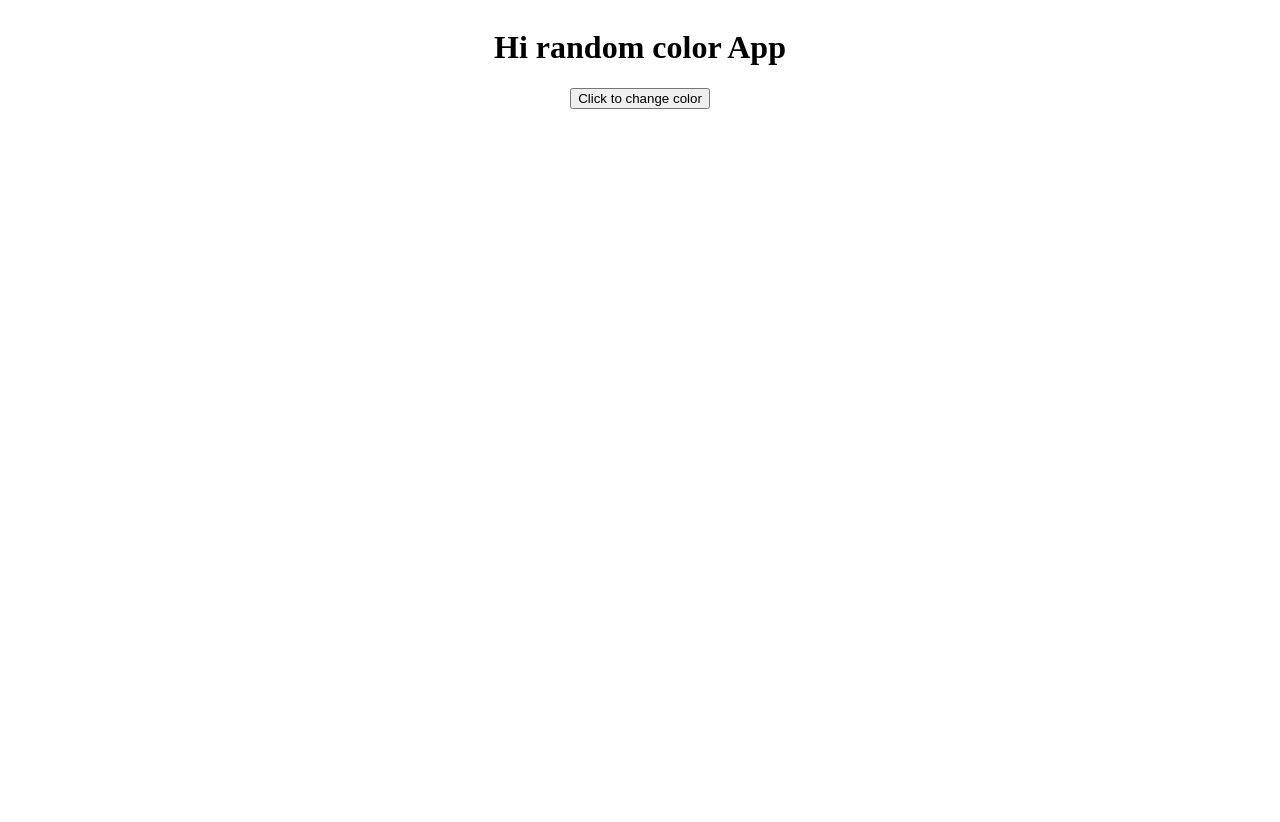
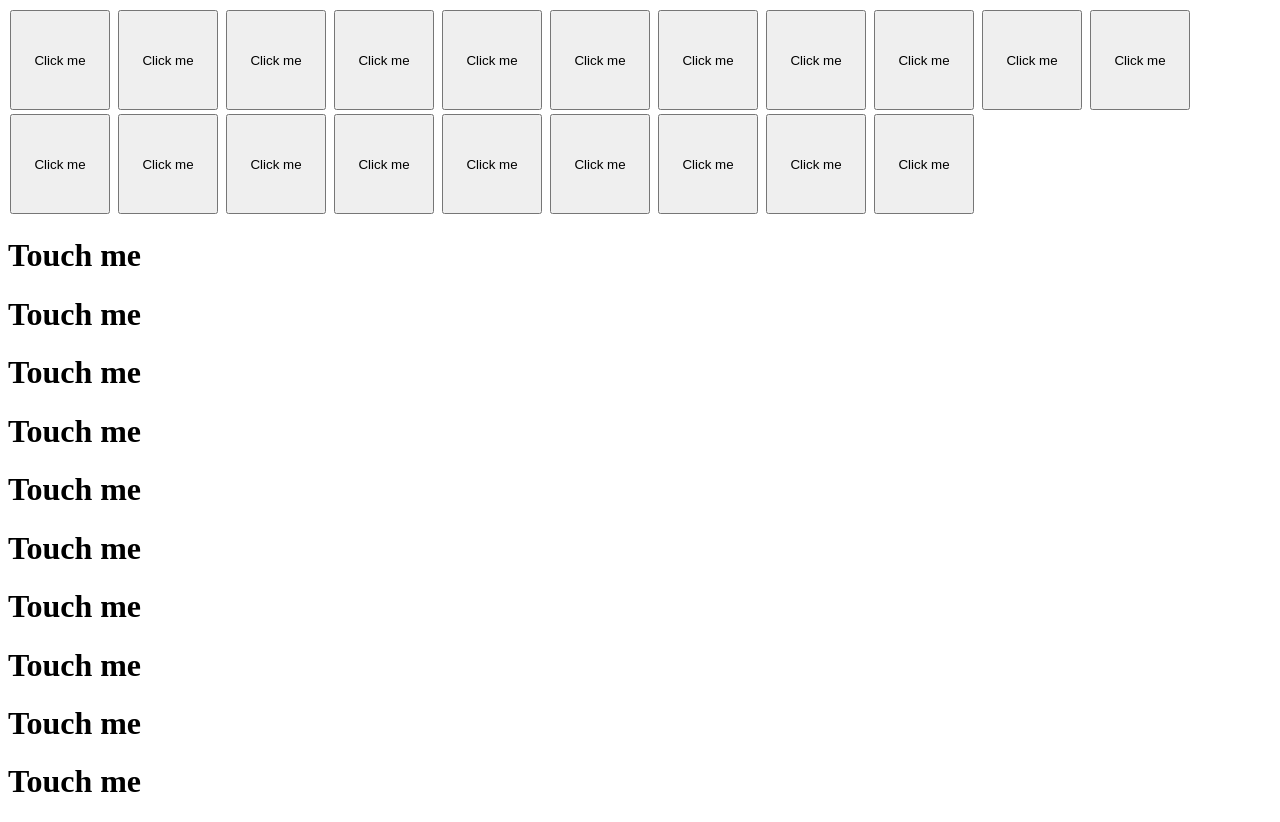
Before and after one commit to thangvt00099/JS, a plain HTML site: page index.html in a window 1280 px wide. Before the commit the page ends 800 px from the top, so only its background shows below. Drawn offline with Linux system fonts and the light colour scheme.

Commit message:
This Keyword

```diff
--- a/index.html
+++ b/index.html
@@ -18,8 +18,37 @@
   <body>
     <!-- <div class="loading"></div> -->
     <!-- <div class="box"></div> -->
-    <h1 id="title">Hi random color App</h1>
-    <button id="btn">Click to change color</button>
+    <button class="btn">Click me</button>
+    <button class="btn">Click me</button>
+    <button class="btn">Click me</button>
+    <button class="btn">Click me</button>
+    <button class="btn">Click me</button>
+    <button class="btn">Click me</button>
+    <button class="btn">Click me</button>
+    <button class="btn">Click me</button>
+    <button class="btn">Click me</button>
+    <button class="btn">Click me</button>
+    <button class="btn">Click me</button>
+    <button class="btn">Click me</button>
+    <button class="btn">Click me</button>
+    <button class="btn">Click me</button>
+    <button class="btn">Click me</button>
+    <button class="btn">Click me</button>
+    <button class="btn">Click me</button>
+    <button class="btn">Click me</button>
+    <button class="btn">Click me</button>
+    <button class="btn">Click me</button>
+
+    <h1 class="title">Touch me</h1>
+    <h1 class="title">Touch me</h1>
+    <h1 class="title">Touch me</h1>
+    <h1 class="title">Touch me</h1>
+    <h1 class="title">Touch me</h1>
+    <h1 class="title">Touch me</h1>
+    <h1 class="title">Touch me</h1>
+    <h1 class="title">Touch me</h1>
+    <h1 class="title">Touch me</h1>
+    <h1 class="title">Touch me</h1>
     <!-- <script src="./test.js"></script> -->
     <script src="./main.js"></script>
   </body>
--- a/main.js
+++ b/main.js
@@ -1,13 +1,39 @@
-const btn = document.querySelector("#btn");
-const h1Elm = document.querySelector("#title");
-function changeColor() {
-	const redColor = Math.floor(Math.random() * 256);
-	const greenColor = Math.floor(Math.random() * 256);
-	const blueColor = Math.floor(Math.random() * 256);
-	return `rgb(${redColor},${greenColor},${blueColor})`;
+// This keyword
+function randomColor() {
+	const r = Math.floor(Math.random() * 256);
+	const g = Math.floor(Math.random() * 256);
+	const b = Math.floor(Math.random() * 256);
+	return `rgb(${r},${g},${b})`;
 }
 
-btn.addEventListener("click", function() {
-	document.body.style.backgroundColor = changeColor();
-	h1Elm.textContent = changeColor();
-})
+const btnList = document.querySelectorAll(".btn");
+// for (let btn of btnList) {
+// 	if (btn instanceof HTMLElement) {
+// 		btn.addEventListener("click", function() {
+// 			btn.style.background = randomColor();
+// 			btn.style.color = randomColor();
+// 		})
+// 	}
+// }
+
+const titles = document.querySelectorAll(".title");
+// for (let title of titles) {
+// 	if (title instanceof HTMLElement) {
+// 		title.addEventListener("click", function() {
+// 			title.style.background = randomColor();
+// 			title.style.color = randomColor();
+// 		})
+// 	}
+// }
+
+function changColor() {
+	this.style.background = randomColor();
+	this.style.color = randomColor();
+}
+
+for (let btn of btnList) {
+	btn.addEventListener("click", changColor)
+}
+for (let title of titles) {
+	title.addEventListener("click", changColor)
+}
--- a/style.css
+++ b/style.css
@@ -91,9 +91,8 @@
 #clock {
 	font-size: 48px;
 } */
-body {
-	display: flex;
-	justify-content: center;
-	align-items: center;
-	flex-direction: column;
+.btn {
+	width: 100px;
+	height: 100px;
+	margin: 2px;
 }
```
